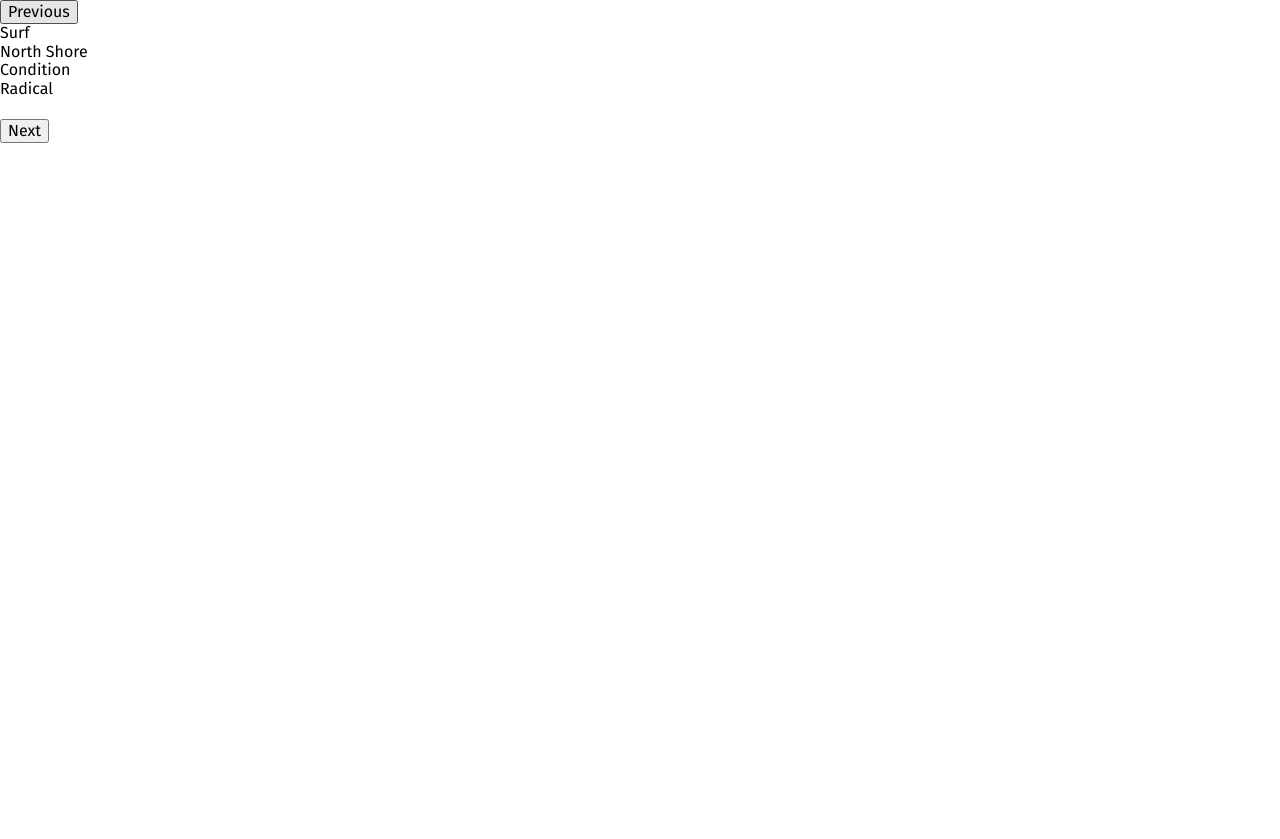
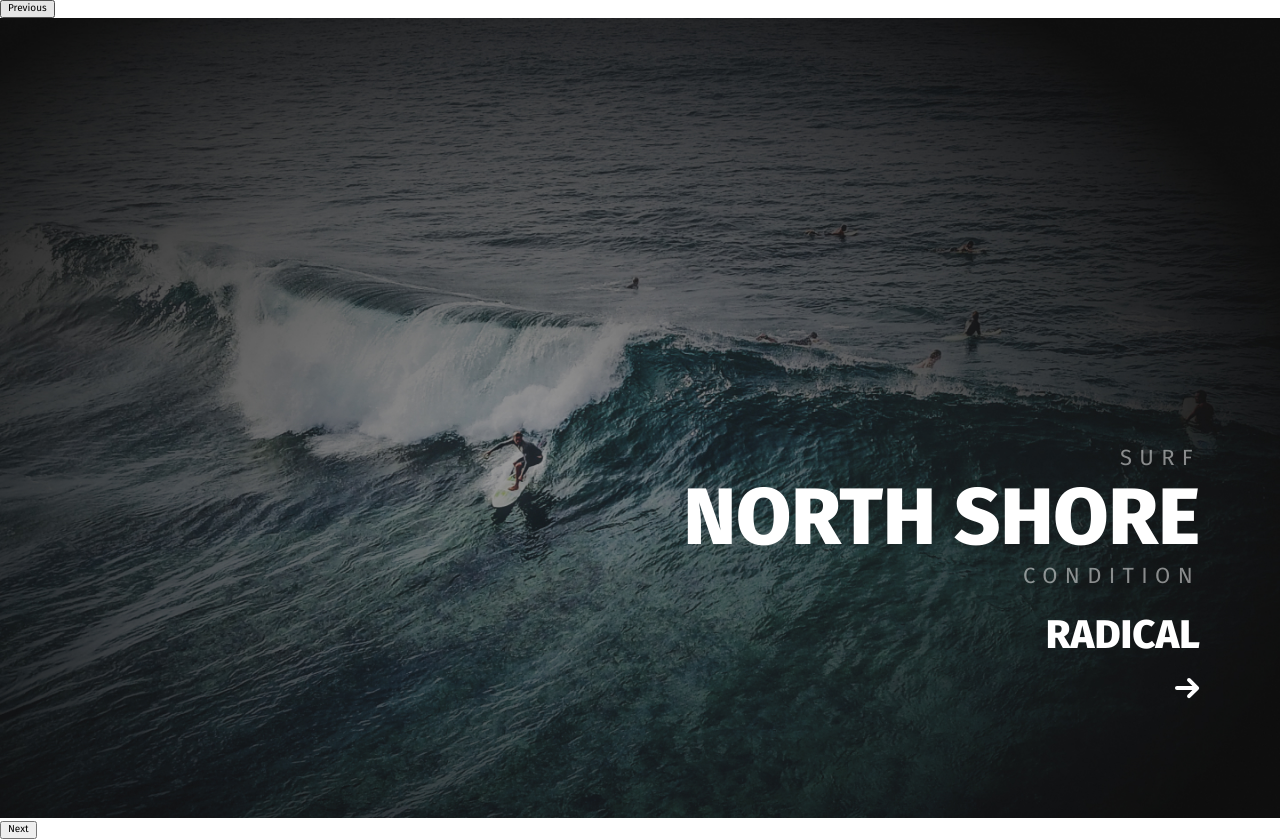
Before and after one commit to fillika/gosurf, a website: page app/index.html in a window 1280 px wide. Before the commit the page ends 800 px from the top, so only its background shows below. Drawn offline with nearby package versions, Linux system fonts and the light colour scheme.

Commit message:
Стилизовал часть описаний

```diff
--- a/app/js/main.js
+++ b/app/js/main.js
@@ -1,3 +1,6 @@
 $(function() {
-  $(".header__slider").slick();
+  $(".header__slider").slick({
+    infinite: true,
+    fade: true
+  });
 });
--- /dev/null
+++ b/app/scss/_global.scss
@@ -0,0 +1,19 @@
+body {
+  font-family: "Fira Sans", sans-serif;
+}
+
+a {
+  text-decoration: none;
+  display: inline-block;
+}
+
+.suptitle-left {
+  font-style: normal;
+  font-weight: normal;
+  font-size: 2.2em;
+  line-height: 32px;
+  letter-spacing: 7.33333px;
+  text-transform: uppercase;
+  mix-blend-mode: normal;
+  opacity: 0.5;
+}
--- a/app/scss/style.scss
+++ b/app/scss/style.scss
@@ -1,11 +1,47 @@
 @import "vars";
 @import "libs";
 @import "fonts";
+@import "global";
 
-body {
-  font-family: "Fira Sans", sans-serif;
+.header {
+  font-size: 10px;
 }
 
+.header__slider {
+  &-item {
+    height: 100vh;
+    background-image: url(../img/header_bg.jpg);
+    background-repeat: no-repeat;
+    background-size: cover;
+    position: relative;
+  }
+}
 
+.slider-item {
+  color: #ffffff;
+
+  &__info {
+    position: absolute;
+    right: 80px;
+    bottom: 115px;
+    text-align: right;
+
+    &-title {
+      font-style: normal;
+      font-weight: 800;
+      font-size: 8em;
+      line-height: 86px;
+      text-transform: uppercase;
+    }
+
+    &-text {
+      font-style: normal;
+      font-weight: 800;
+      font-size: 4em;
+      line-height: 86px;
+      text-transform: uppercase;
+    }
+  }
+}
 
 @import "media";
```
Also changed, not shown: app/css/style.min.css.
